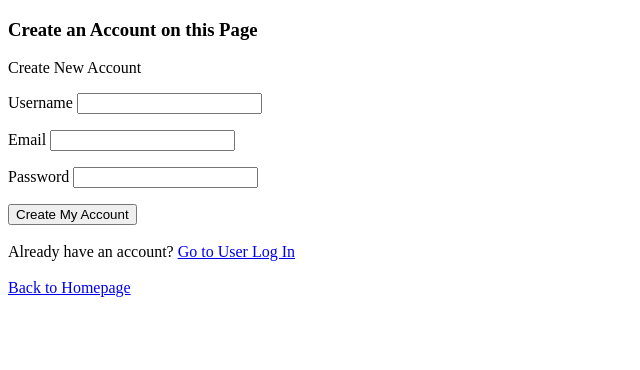
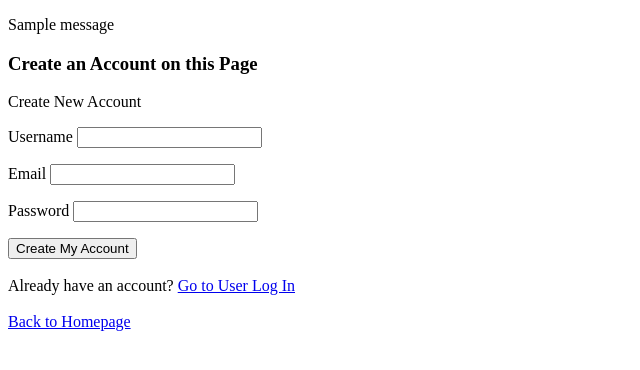
Before and after one commit to Jessica-Lynn3/National-Parks-and-Lakes-WebApp, a Flask app: page /create-account in a window 1280 px wide. Shown: the top 370 px of the page, without its empty margins (0-640 px from the left). Run offline with Flask 2, Linux system fonts and the light colour scheme; tables that the repository leaves empty hold one stand-in row (values such as "Sample post"); one stand-in notice (Sample message) is shown.

Commit message:
Added flash messages with jinja to be used in other html templates

```diff
--- a/templates/base.html
+++ b/templates/base.html
@@ -13,6 +13,13 @@
 
 
     <body>
+
+        {% for message in get_flashed_messages() %}
+            <p class="flash-message">
+                {{ message }}
+            </p>
+        {% endfor %}
+
         {% block body %}{% endblock %}
 
         {% block after_body %}{% endblock %}
```
